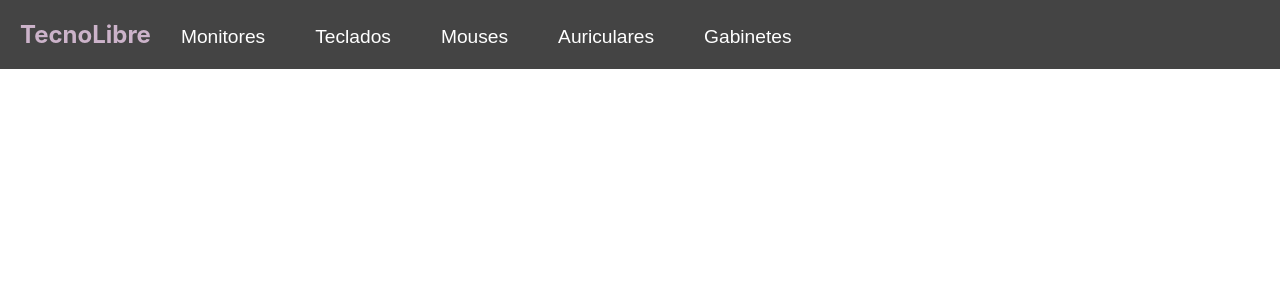
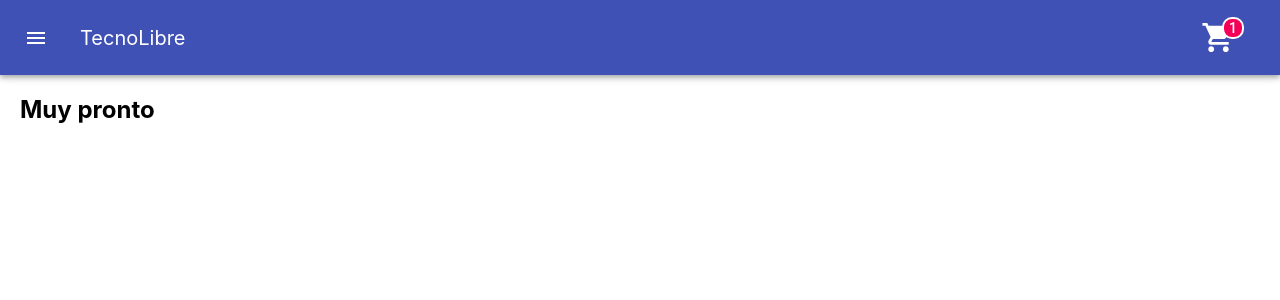
Before and after one commit to MatiasIppoliti/TecnoLibre, a React (Create React App) app: page / in a window 1280 px wide. Shown: the top 300 px of the page. Built offline with nearby package versions, Linux system fonts and the light colour scheme.

Commit message:
cart agregado

```diff
--- a/src/App.css
+++ b/src/App.css
@@ -1,39 +1,13 @@
-.App ul {
-  list-style: none;
-  background-color: #444;
-  text-align: start;
-  padding-left: 20px;
-  margin: 0;
-
-}
-.App li {
-  font-family: 'Oswald', sans-serif;
-  font-size: 1.2em;
-  height: 40px;
-  padding-left: 10px;
-}
-
-.App a {
+.App-header a {
   text-decoration: none;
   color: #fff;
   display: block;
   transition: .3s background-color;
+  font-size: 20px;
 }
 
-.App a.active {
+.App-header a.active {
   background-color: #fff;
   color: #444;
   cursor: default;
 }
-
-.App li {
-  display: inline-block;
-  margin-right: 40px;
-}
-
-h2 {
-  display: inline-block;
-  margin-right: 20px;
-  color:rgb(204, 179, 202);
-  text-align: start;
-}
--- a/src/App.js
+++ b/src/App.js
@@ -1,4 +1,5 @@
-import NavBar from "./components/NavBar";
+import NavBar from "./components/NavBar/NavBar"
+import ItemListContainer from './components/Cart/ItemListContainer'
 import './App.css';
 
 function App() {
@@ -6,6 +7,7 @@ function App() {
     <div className="App">
       <header className="App-header">
         <NavBar></NavBar>
+        <ItemListContainer></ItemListContainer>
       </header>
     </div>
   );
--- /dev/null
+++ b/src/components/Cart/CartWidget.js
@@ -0,0 +1,37 @@
+import React from 'react'
+import { makeStyles } from '@material-ui/core/styles';
+import { withStyles } from '@material-ui/core/styles';
+import IconButton from '@material-ui/core/IconButton';
+import Badge from '@material-ui/core/Badge';
+import ShoppingCartIcon from '@material-ui/icons/ShoppingCart';
+
+const useStyles = makeStyles((theme) => ({
+    root: {
+      '& > *': {
+        margin: theme.spacing(1),
+      },
+    },
+  }));
+
+  const StyledBadge = withStyles((theme) => ({
+    badge: {
+      left: 10,
+      top: -10,
+      border: `2px solid ${theme.palette.background.paper}`,
+      padding: '9px 9px',
+      fontSize: '14px'
+    },
+  }))(Badge);
+
+export default function CartWidget () {
+    const classes = useStyles();
+
+    return (
+        <div className={classes.root}>
+        <IconButton color="default" >
+          <StyledBadge badgeContent={1} color="secondary" />
+          <ShoppingCartIcon fontSize="large" style={{ color: "white" }}/>
+        </IconButton>
+        </div>
+        );
+}
--- /dev/null
+++ b/src/components/Cart/ItemListContainer.js
@@ -0,0 +1,9 @@
+import React from 'react'
+
+export default function ItemListContainer () {
+    return (
+        <>
+        <h2 style={{ marginLeft: "20px" }}>Muy pronto</h2>
+        </>
+        );
+}
--- a/src/components/NavBar.js
+++ /dev/null
@@ -1,17 +0,0 @@
-import React from 'react'
-
-function NavBar() {
-    return ( <>
-        <ul>
-          <h2>TecnoLibre</h2>
-          <li><a href="http://localhost:3000/" className="App-link">Monitores</a></li>
-          <li><a href="http://localhost:3000/" className="App-link">Teclados</a></li>
-          <li><a href="http://localhost:3000/" className="App-link">Mouses</a></li>
-          <li><a href="http://localhost:3000/" className="App-link">Auriculares</a></li>
-          <li><a href="http://localhost:3000/" className="App-link">Gabinetes</a></li>
-        </ul>
-        </>
-    );
-}
-
-export default NavBar;
--- /dev/null
+++ b/src/components/NavBar/NavBar.js
@@ -0,0 +1,56 @@
+import React from 'react'
+import CartWidget from '../Cart/CartWidget'
+import { withStyles } from "@material-ui/core/styles";
+import AppBar from "@material-ui/core/AppBar";
+import Toolbar from "@material-ui/core/Toolbar";
+import Typography from "@material-ui/core/Typography";
+import IconButton from "@material-ui/core/IconButton";
+import MenuIcon from "@material-ui/icons/Menu";
+
+const styles = {
+  root: {
+    flexGrow: 1
+  },
+  flex: {
+    flex: 1
+  },
+  menuButton: {
+    marginLeft: -12,
+    marginRight: 20
+  }
+};
+
+function NavBar(props) {
+  const { classes } = props;
+  return (
+    <div className={classes.root}>
+      <AppBar position="static">
+        <Toolbar>
+          <IconButton
+            className={classes.menuButton}
+            color="inherit"
+            aria-label="Menu"
+          >
+            <MenuIcon />
+          </IconButton>
+          <Typography variant="title" color="inherit" className={classes.flex}>
+            <a href="http://localhost:3000/" fontSize="large">TecnoLibre</a>
+          </Typography>
+          <CartWidget />
+        </Toolbar>
+      </AppBar>
+    </div>
+  );
+}
+
+export default withStyles(styles)(NavBar);
+
+
+{/* <ul>
+<li><a href="http://localhost:3000/" className="App-link">Monitores</a></li>
+<li><a href="http://localhost:3000/" className="App-link">Teclados</a></li>
+<li><a href="http://localhost:3000/" className="App-link">Mouses</a></li>
+<li><a href="http://localhost:3000/" className="App-link">Auriculares</a></li>
+<li><a href="http://localhost:3000/" className="App-link">Gabinetes</a></li>
+</ul>
+<CartWidget></CartWidget>  */}
```
